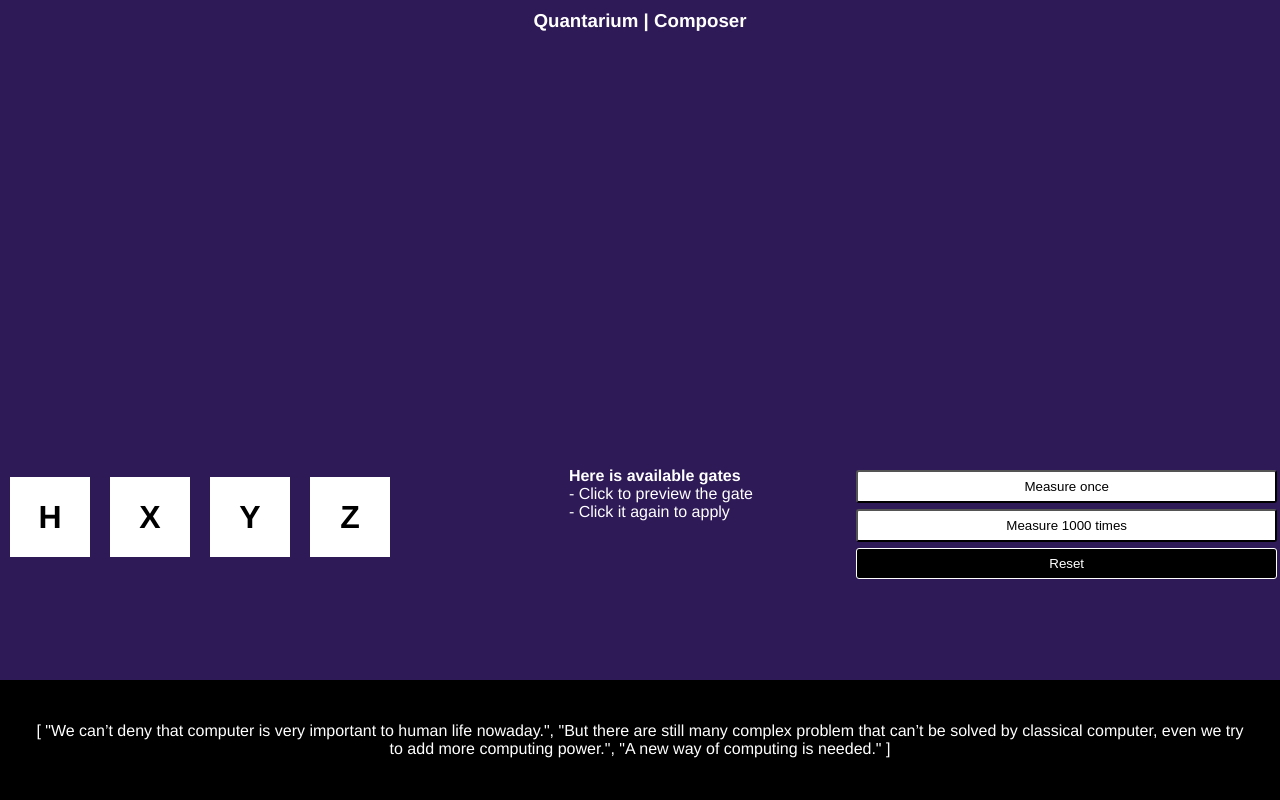
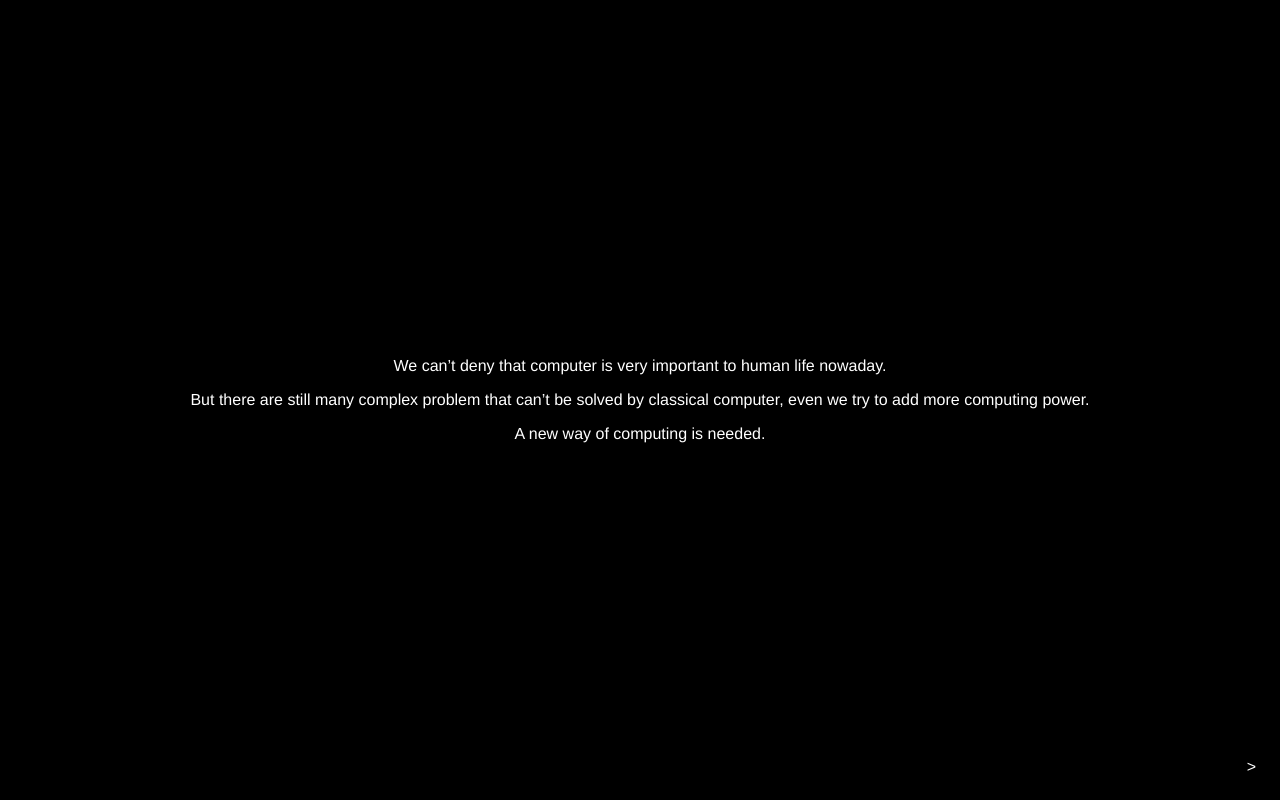
Before and after one commit to Th1nkK1D/quantarium-ui, a Vue app: page /#/story in a window 1280 px wide. Built offline with nearby package versions, Linux system fonts and the light colour scheme; no server answers.

Commit message:
Add passConditions check with text-read

```diff
--- a/src/assets/scenes.json
+++ b/src/assets/scenes.json
@@ -6,6 +6,9 @@
     "stage": {
       "id": 0,
       "storyMode": true
+    },
+    "composer": {
+      "isDisplay": false
     }
   },
   {
@@ -32,7 +35,8 @@
     },
     "narrator": {
       "text": [
-        "So quantum computing was invented using modern physics theory like quantum physics, and it change the way that computer work completely."
+        "So quantum computing was invented using modern physics theory like quantum physics,",
+        "and it change the way that computer work completely."
       ]
     }
   }
--- a/src/components/NarrativeDisplay.vue
+++ b/src/components/NarrativeDisplay.vue
@@ -1,17 +1,30 @@
 <template>
   <div class="narrative-display">
     <div class="content">
-      {{ text }}
+      <p v-for="t in narratorState.text" :key="t">{{ t }}</p>
+    </div>
+    <div class="next-btn" @click="onClickNext()">
+      >
     </div>
   </div>
 </template>
 
 <script>
+import { mapActions } from 'vuex'
+
 export default {
   name: 'NarrativeDisplay',
   props: [
-    'text'
-  ]
+    'narratorState'
+  ],
+  methods: {
+    ...mapActions([
+      'fireEvent'
+    ]),
+    onClickNext() {
+      this.fireEvent('text-read')
+    }
+  }
 }
 </script>
 
@@ -22,6 +35,7 @@
     height: 100%;
     display: flex;
     justify-content: center;
+    position: relative;
 
     .content {
       color: white;
@@ -30,5 +44,13 @@
       margin: auto;
       text-align: center;
     }
+
+    .next-btn {
+      color: white;
+      position: absolute;
+      bottom: 1em;
+      right: 1em;
+      padding: .5em;
+    }
   }
 </style>
--- a/src/stores/index.js
+++ b/src/stores/index.js
@@ -43,6 +43,9 @@
   },
   applyScene (state, i) {
     Object.keys(state.story.scenes[i]).forEach(key => Object.assign(state[key], state.story.scenes[i][key]))
+  },
+  popPassCondition (state) {
+    state.stage.passConditions.splice(0, 1)
   }
 }
 
@@ -51,6 +54,21 @@
     commit('initScenes')
     commit('applyScene', 0)
     commit('applyScene', 1)
+  },
+  fireEvent ({ commit, state }, event) {
+    console.log(event)
+
+    if (event === state.stage.passConditions[0]) {
+      commit('popPassCondition')
+
+      if (state.stage.passConditions.length === 0) {
+        if (state.stage.id === state.story.total - 1) {
+          console.log('story mode completed')
+        } else {
+          commit('applyScene', state.stage.id + 1)
+        }
+      }
+    }
   }
 }
 
--- a/src/views/StoryMode.vue
+++ b/src/views/StoryMode.vue
@@ -1,10 +1,10 @@
 <template>
   <div class="story-mode">
-    <div class="composer-wrapper">
+    <div class="composer-wrapper" v-if="composer.isDisplay">
       <QubitComposer />
     </div>
     <div class="fx-x1">
-      <NarrativeDisplay :text="narrator.text" />
+      <NarrativeDisplay :narratorState="narrator" />
     </div>
   </div>
 </template>
@@ -23,7 +23,8 @@
   },
   computed: {
     ...mapState([
-      'narrator'
+      'narrator',
+      'composer'
     ])
   },
   methods: {
```
